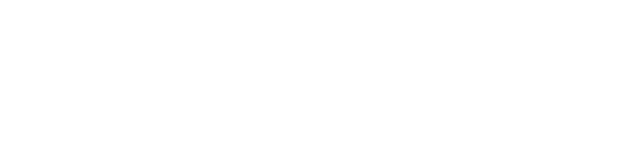
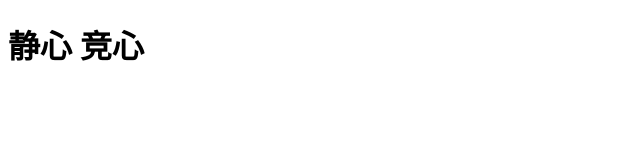
Before and after one commit to gitdaodao/gitdemotest, a plain HTML site: page index.html in a window 1280 px wide. Shown: the whole page, without its empty margins (0-640 px from the left). Drawn offline with Linux system fonts and the light colour scheme.

Commit message:
Update index.html

```diff
--- a/index.html
+++ b/index.html
@@ -1,4 +1,8 @@
 <!doctype html>
 <html>
-
+	<head>
+	</head>
+	<body>
+		<h1>静心 竞心</h1>
+	</body>
 </html>
```
